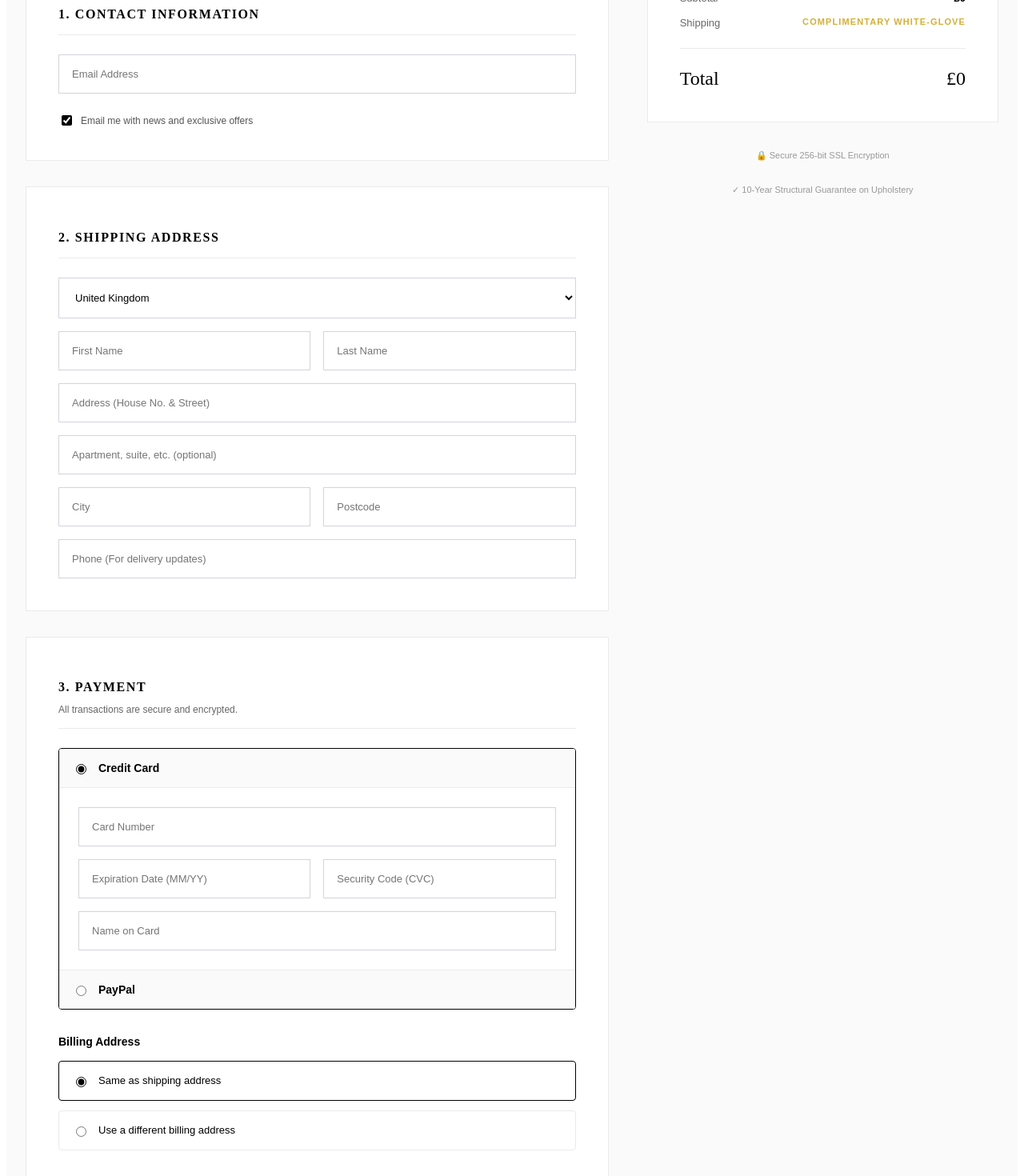
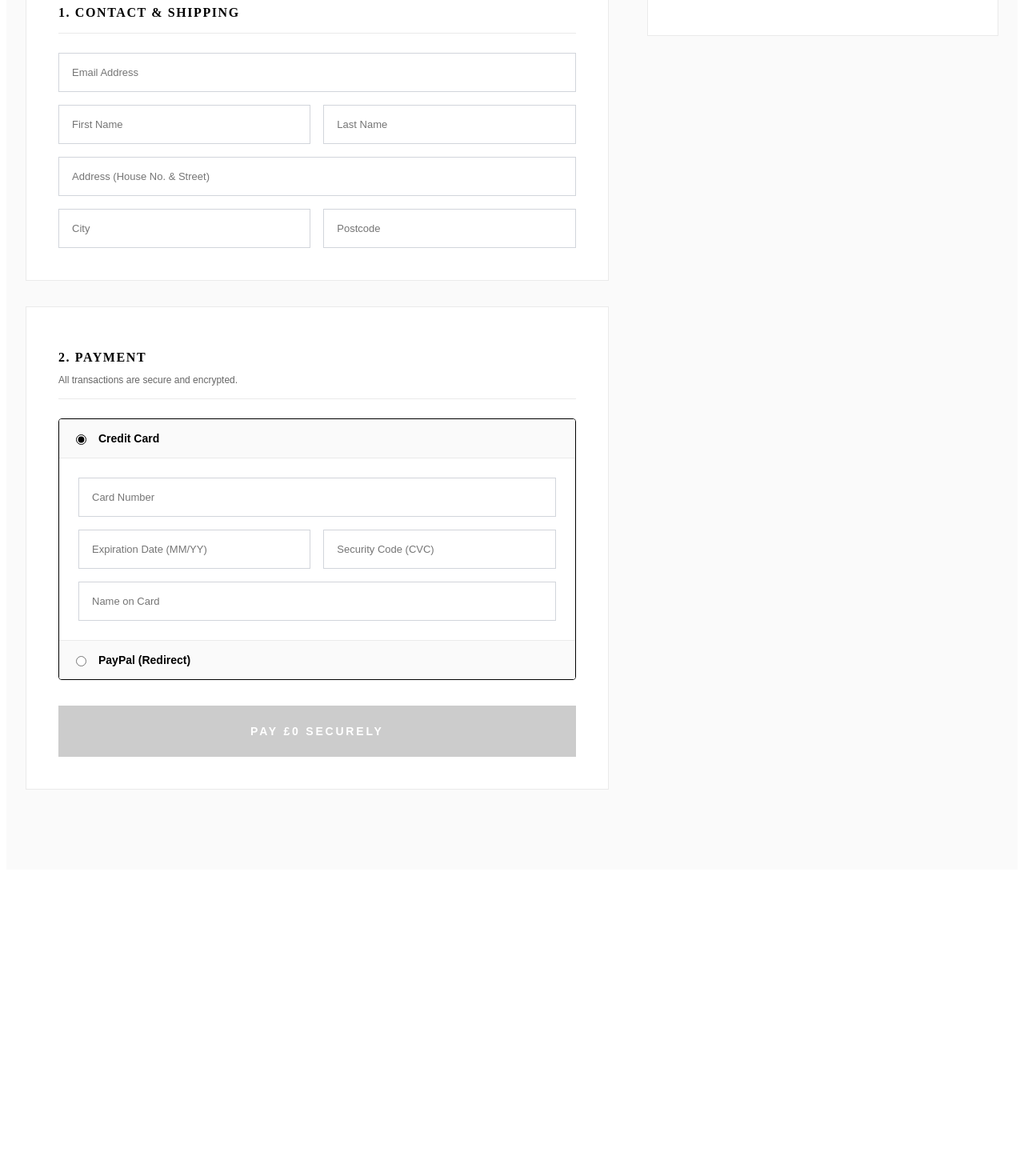
Before and after one commit to Balenk26/blackwood-rose, a Next.js app: page /preview/checkout in a window 1280 px wide. Shown: the part 660-2130 px from the top of the page at 80% size. After the commit the page ends 1755 px from the top, so only its background shows below. Built offline with nearby package versions, Linux system fonts and the light colour scheme.

Commit message:
Added checkout form validation, red error states, and processing simulation

```diff
--- a/app/preview/checkout/page.tsx
+++ b/app/preview/checkout/page.tsx
@@ -11,14 +11,74 @@ export default function CheckoutPage() {
   const [billingSame, setBillingSame] = useState(true);
   const [mounted, setMounted] = useState(false);
 
-  useEffect(() => {
-    setMounted(true);
-  }, []);
+  // 1. STATE FOR FORM DATA
+  const [formData, setFormData] = useState({
+    email: '', firstName: '', lastName: '', address: '', city: '', postcode: '',
+    cardNumber: '', expiry: '', cvc: '', cardName: ''
+  });
+
+  // 2. STATE FOR ERRORS & LOADING
+  const [errors, setErrors] = useState<string[]>([]);
+  const [isProcessing, setIsProcessing] = useState(false);
+
+  useEffect(() => setMounted(true), []);
 
   const safeCart = cart || [];
   const safeTotal = Number(cartTotal || 0);
 
-  if (!mounted) return null; // Prevents loading glitches while fetching from localStorage
+  // HANDLE TYPING IN INPUTS
+  const handleInputChange = (e: React.ChangeEvent<HTMLInputElement>) => {
+    setFormData({ ...formData, [e.target.name]: e.target.value });
+    // Remove the red error box once they start typing
+    if (errors.includes(e.target.name)) {
+      setErrors(errors.filter(err => err !== e.target.name));
+    }
+  };
+
+  // 3. THE "PAY SECURELY" BUTTON LOGIC
+  const handleCheckout = (e: React.FormEvent) => {
+    e.preventDefault();
+
+    // Check which fields are empty
+    let newErrors: string[] = [];
+
+    // Always check shipping info
+    if (!formData.email) newErrors.push('email');
+    if (!formData.firstName) newErrors.push('firstName');
+    if (!formData.lastName) newErrors.push('lastName');
+    if (!formData.address) newErrors.push('address');
+    if (!formData.city) newErrors.push('city');
+    if (!formData.postcode) newErrors.push('postcode');
+
+    // Only check credit card info if "Card" is selected
+    if (paymentMethod === 'card') {
+      if (!formData.cardNumber) newErrors.push('cardNumber');
+      if (!formData.expiry) newErrors.push('expiry');
+      if (!formData.cvc) newErrors.push('cvc');
+      if (!formData.cardName) newErrors.push('cardName');
+    }
+
+    if (newErrors.length > 0) {
+      setErrors(newErrors); // This triggers the red borders
+      window.scrollTo({ top: 0, behavior: 'smooth' }); // Scroll up to show errors
+      return;
+    }
+
+    // IF NO ERRORS: Simulate contacting Stripe/PayPal
+    setIsProcessing(true);
+    setTimeout(() => {
+      setIsProcessing(false);
+      alert(`SUCCESS! In a live environment, this would securely send the data to Stripe/PayPal to charge £${safeTotal.toLocaleString()}.`);
+      // Here is where we will eventually redirect them to a "Thank You" page and clear the cart!
+    }, 2000);
+  };
+
+  if (!mounted) return null;
+
+  // HELPER FUNCTION FOR RED BORDERS
+  const getBorderStyle = (fieldName: string) => {
+    return errors.includes(fieldName) ? '1px solid #d9534f' : '1px solid #d1d5db';
+  };
 
   return (
     <div style={{ backgroundColor: '#fafafa', color: '#000000', minHeight: '100vh', fontFamily: 'sans-serif' }}>
@@ -34,16 +94,22 @@ export default function CheckoutPage() {
           <span>Confirmation</span>
         </div>
 
-        <div style={{ display: 'flex', gap: '48px', flexWrap: 'wrap', alignItems: 'flex-start' }}>
+        {errors.length > 0 && (
+          <div style={{ backgroundColor: '#fff3f3', color: '#d9534f', padding: '16px', border: '1px solid #d9534f', marginBottom: '32px', textAlign: 'center', fontSize: '14px', fontWeight: 'bold' }}>
+            Please fill out all required fields highlighted in red below.
+          </div>
+        )}
+
+        <form onSubmit={handleCheckout} style={{ display: 'flex', gap: '48px', flexWrap: 'wrap', alignItems: 'flex-start' }}>
 
           <div style={{ flex: '2 1 650px', display: 'flex', flexDirection: 'column', gap: '32px' }}>
 
+            {/* Express Checkout (Visual Only) */}
             <div style={{ backgroundColor: '#fff', padding: '32px', border: '1px solid #eaeaea', textAlign: 'center' }}>
               <h2 style={{ fontSize: '11px', textTransform: 'uppercase', letterSpacing: '0.2em', color: '#666', marginBottom: '24px' }}>Express Checkout</h2>
               <div style={{ display: 'flex', gap: '16px' }}>
-                <button style={{ flex: 1, padding: '16px', backgroundColor: '#000', color: '#fff', border: 'none', cursor: 'pointer', fontWeight: 'bold', fontSize: '14px', borderRadius: '4px' }}> Pay</button>
-                <button style={{ flex: 1, padding: '16px', backgroundColor: '#FFC439', color: '#000', border: 'none', cursor: 'pointer', fontWeight: 'bold', fontSize: '14px', borderRadius: '4px', fontStyle: 'italic' }}>PayPal</button>
-                <button style={{ flex: 1, padding: '16px', backgroundColor: '#fff', color: '#000', border: '1px solid #000', cursor: 'pointer', fontWeight: 'bold', fontSize: '14px', borderRadius: '4px' }}>G Pay</button>
+                <button type="button" style={{ flex: 1, padding: '16px', backgroundColor: '#000', color: '#fff', border: 'none', cursor: 'pointer', fontWeight: 'bold', fontSize: '14px', borderRadius: '4px' }}> Pay</button>
+                <button type="button" style={{ flex: 1, padding: '16px', backgroundColor: '#FFC439', color: '#000', border: 'none', cursor: 'pointer', fontWeight: 'bold', fontSize: '14px', borderRadius: '4px', fontStyle: 'italic' }}>PayPal</button>
               </div>
               <div style={{ display: 'flex', alignItems: 'center', margin: '32px 0 16px 0' }}>
                 <div style={{ flex: 1, height: '1px', backgroundColor: '#eaeaea' }}></div>
@@ -52,79 +118,53 @@ export default function CheckoutPage() {
               </div>
             </div>
 
+            {/* Contact & Shipping */}
             <div style={{ backgroundColor: '#fff', padding: '40px', border: '1px solid #eaeaea' }}>
-              <h2 style={{ fontSize: '16px', fontFamily: 'serif', letterSpacing: '0.1em', textTransform: 'uppercase', marginBottom: '24px', borderBottom: '1px solid #eaeaea', paddingBottom: '16px' }}>1. Contact Information</h2>
-              <div style={{ display: 'grid', gridTemplateColumns: '1fr', gap: '16px' }}>
-                <input type="email" placeholder="Email Address" style={{ padding: '16px', border: '1px solid #d1d5db', fontSize: '13px', width: '100%', boxSizing: 'border-box', outlineColor: '#000' }} />
-                <div style={{ display: 'flex', alignItems: 'center', gap: '8px', marginTop: '8px' }}>
-                  <input type="checkbox" id="newsletter" defaultChecked style={{ accentColor: '#000' }} />
-                  <label htmlFor="newsletter" style={{ fontSize: '12px', color: '#555' }}>Email me with news and exclusive offers</label>
-                </div>
+              <h2 style={{ fontSize: '16px', fontFamily: 'serif', letterSpacing: '0.1em', textTransform: 'uppercase', marginBottom: '24px', borderBottom: '1px solid #eaeaea', paddingBottom: '16px' }}>1. Contact & Shipping</h2>
+              <div style={{ display: 'grid', gridTemplateColumns: '1fr 1fr', gap: '16px' }}>
+                <input name="email" value={formData.email} onChange={handleInputChange} type="email" placeholder="Email Address" style={{ gridColumn: 'span 2', padding: '16px', border: getBorderStyle('email'), fontSize: '13px', width: '100%', boxSizing: 'border-box', outlineColor: '#000' }} />
+                <input name="firstName" value={formData.firstName} onChange={handleInputChange} type="text" placeholder="First Name" style={{ padding: '16px', border: getBorderStyle('firstName'), fontSize: '13px', width: '100%', boxSizing: 'border-box', outlineColor: '#000' }} />
+                <input name="lastName" value={formData.lastName} onChange={handleInputChange} type="text" placeholder="Last Name" style={{ padding: '16px', border: getBorderStyle('lastName'), fontSize: '13px', width: '100%', boxSizing: 'border-box', outlineColor: '#000' }} />
+                <input name="address" value={formData.address} onChange={handleInputChange} type="text" placeholder="Address (House No. & Street)" style={{ gridColumn: 'span 2', padding: '16px', border: getBorderStyle('address'), fontSize: '13px', width: '100%', boxSizing: 'border-box', outlineColor: '#000' }} />
+                <input name="city" value={formData.city} onChange={handleInputChange} type="text" placeholder="City" style={{ padding: '16px', border: getBorderStyle('city'), fontSize: '13px', width: '100%', boxSizing: 'border-box', outlineColor: '#000' }} />
+                <input name="postcode" value={formData.postcode} onChange={handleInputChange} type="text" placeholder="Postcode" style={{ padding: '16px', border: getBorderStyle('postcode'), fontSize: '13px', width: '100%', boxSizing: 'border-box', outlineColor: '#000' }} />
               </div>
             </div>
 
+            {/* Payment Method */}
             <div style={{ backgroundColor: '#fff', padding: '40px', border: '1px solid #eaeaea' }}>
-              <h2 style={{ fontSize: '16px', fontFamily: 'serif', letterSpacing: '0.1em', textTransform: 'uppercase', marginBottom: '24px', borderBottom: '1px solid #eaeaea', paddingBottom: '16px' }}>2. Shipping Address</h2>
-              <div style={{ display: 'grid', gridTemplateColumns: '1fr 1fr', gap: '16px' }}>
-                <select style={{ gridColumn: 'span 2', padding: '16px', border: '1px solid #d1d5db', fontSize: '13px', width: '100%', boxSizing: 'border-box', backgroundColor: '#fff', outlineColor: '#000' }}>
-                  <option>United Kingdom</option>
-                  <option>United States</option>
-                  <option>European Union</option>
-                </select>
-                <input type="text" placeholder="First Name" style={{ padding: '16px', border: '1px solid #d1d5db', fontSize: '13px', width: '100%', boxSizing: 'border-box', outlineColor: '#000' }} />
-                <input type="text" placeholder="Last Name" style={{ padding: '16px', border: '1px solid #d1d5db', fontSize: '13px', width: '100%', boxSizing: 'border-box', outlineColor: '#000' }} />
-                <input type="text" placeholder="Address (House No. & Street)" style={{ gridColumn: 'span 2', padding: '16px', border: '1px solid #d1d5db', fontSize: '13px', width: '100%', boxSizing: 'border-box', outlineColor: '#000' }} />
-                <input type="text" placeholder="Apartment, suite, etc. (optional)" style={{ gridColumn: 'span 2', padding: '16px', border: '1px solid #d1d5db', fontSize: '13px', width: '100%', boxSizing: 'border-box', outlineColor: '#000' }} />
-                <input type="text" placeholder="City" style={{ padding: '16px', border: '1px solid #d1d5db', fontSize: '13px', width: '100%', boxSizing: 'border-box', outlineColor: '#000' }} />
-                <input type="text" placeholder="Postcode" style={{ padding: '16px', border: '1px solid #d1d5db', fontSize: '13px', width: '100%', boxSizing: 'border-box', outlineColor: '#000' }} />
-                <input type="tel" placeholder="Phone (For delivery updates)" style={{ gridColumn: 'span 2', padding: '16px', border: '1px solid #d1d5db', fontSize: '13px', width: '100%', boxSizing: 'border-box', outlineColor: '#000' }} />
-              </div>
-            </div>
-
-            <div style={{ backgroundColor: '#fff', padding: '40px', border: '1px solid #eaeaea' }}>
-              <h2 style={{ fontSize: '16px', fontFamily: 'serif', letterSpacing: '0.1em', textTransform: 'uppercase', marginBottom: '8px' }}>3. Payment</h2>
+              <h2 style={{ fontSize: '16px', fontFamily: 'serif', letterSpacing: '0.1em', textTransform: 'uppercase', marginBottom: '8px' }}>2. Payment</h2>
               <p style={{ fontSize: '12px', color: '#666', marginBottom: '24px', borderBottom: '1px solid #eaeaea', paddingBottom: '16px' }}>All transactions are secure and encrypted.</p>
 
               <div style={{ border: '1px solid #000', borderRadius: '4px', overflow: 'hidden', marginBottom: '32px' }}>
                 <div style={{ padding: '16px', backgroundColor: '#fafafa', borderBottom: '1px solid #eaeaea', display: 'flex', alignItems: 'center', gap: '12px' }}>
-                  <input type="radio" id="pay-card" name="payment" checked={paymentMethod === 'card'} onChange={() => setPaymentMethod('card')} style={{ accentColor: '#000' }} />
+                  <input type="radio" id="pay-card" checked={paymentMethod === 'card'} onChange={() => { setPaymentMethod('card'); setErrors([]); }} style={{ accentColor: '#000' }} />
                   <label htmlFor="pay-card" style={{ fontSize: '14px', fontWeight: 'bold' }}>Credit Card</label>
                 </div>
 
                 {paymentMethod === 'card' && (
                   <div style={{ padding: '24px', display: 'grid', gridTemplateColumns: '1fr 1fr', gap: '16px', backgroundColor: '#fff' }}>
-                    <input type="text" placeholder="Card Number" style={{ gridColumn: 'span 2', padding: '16px', border: '1px solid #d1d5db', fontSize: '13px', width: '100%', boxSizing: 'border-box', outlineColor: '#000' }} />
-                    <input type="text" placeholder="Expiration Date (MM/YY)" style={{ padding: '16px', border: '1px solid #d1d5db', fontSize: '13px', width: '100%', boxSizing: 'border-box', outlineColor: '#000' }} />
-                    <input type="text" placeholder="Security Code (CVC)" style={{ padding: '16px', border: '1px solid #d1d5db', fontSize: '13px', width: '100%', boxSizing: 'border-box', outlineColor: '#000' }} />
-                    <input type="text" placeholder="Name on Card" style={{ gridColumn: 'span 2', padding: '16px', border: '1px solid #d1d5db', fontSize: '13px', width: '100%', boxSizing: 'border-box', outlineColor: '#000' }} />
+                    <input name="cardNumber" value={formData.cardNumber} onChange={handleInputChange} type="text" placeholder="Card Number" style={{ gridColumn: 'span 2', padding: '16px', border: getBorderStyle('cardNumber'), fontSize: '13px', width: '100%', boxSizing: 'border-box', outlineColor: '#000' }} />
+                    <input name="expiry" value={formData.expiry} onChange={handleInputChange} type="text" placeholder="Expiration Date (MM/YY)" style={{ padding: '16px', border: getBorderStyle('expiry'), fontSize: '13px', width: '100%', boxSizing: 'border-box', outlineColor: '#000' }} />
+                    <input name="cvc" value={formData.cvc} onChange={handleInputChange} type="text" placeholder="Security Code (CVC)" style={{ padding: '16px', border: getBorderStyle('cvc'), fontSize: '13px', width: '100%', boxSizing: 'border-box', outlineColor: '#000' }} />
+                    <input name="cardName" value={formData.cardName} onChange={handleInputChange} type="text" placeholder="Name on Card" style={{ gridColumn: 'span 2', padding: '16px', border: getBorderStyle('cardName'), fontSize: '13px', width: '100%', boxSizing: 'border-box', outlineColor: '#000' }} />
                   </div>
                 )}
 
                 <div style={{ padding: '16px', backgroundColor: '#fafafa', borderTop: '1px solid #eaeaea', display: 'flex', alignItems: 'center', gap: '12px' }}>
-                  <input type="radio" id="pay-paypal" name="payment" checked={paymentMethod === 'paypal'} onChange={() => setPaymentMethod('paypal')} style={{ accentColor: '#000' }} />
-                  <label htmlFor="pay-paypal" style={{ fontSize: '14px', fontWeight: 'bold' }}>PayPal</label>
+                  <input type="radio" id="pay-paypal" checked={paymentMethod === 'paypal'} onChange={() => { setPaymentMethod('paypal'); setErrors([]); }} style={{ accentColor: '#000' }} />
+                  <label htmlFor="pay-paypal" style={{ fontSize: '14px', fontWeight: 'bold' }}>PayPal (Redirect)</label>
                 </div>
               </div>
 
-              <h3 style={{ fontSize: '14px', fontWeight: 'bold', marginBottom: '16px' }}>Billing Address</h3>
-              <div style={{ display: 'flex', flexDirection: 'column', gap: '12px', marginBottom: '40px' }}>
-                <div style={{ display: 'flex', alignItems: 'center', gap: '12px', padding: '16px', border: billingSame ? '1px solid #000' : '1px solid #eaeaea', borderRadius: '4px', cursor: 'pointer' }} onClick={() => setBillingSame(true)}>
-                  <input type="radio" checked={billingSame} readOnly style={{ accentColor: '#000' }} />
-                  <span style={{ fontSize: '13px' }}>Same as shipping address</span>
-                </div>
-                <div style={{ display: 'flex', alignItems: 'center', gap: '12px', padding: '16px', border: !billingSame ? '1px solid #000' : '1px solid #eaeaea', borderRadius: '4px', cursor: 'pointer' }} onClick={() => setBillingSame(false)}>
-                  <input type="radio" checked={!billingSame} readOnly style={{ accentColor: '#000' }} />
-                  <span style={{ fontSize: '13px' }}>Use a different billing address</span>
-                </div>
-              </div>
-
-              <button style={{ width: '100%', backgroundColor: '#000', color: '#fff', padding: '24px', fontSize: '14px', textTransform: 'uppercase', letterSpacing: '0.2em', fontWeight: 'bold', border: 'none', cursor: 'pointer' }}>
-                Pay £{safeTotal.toLocaleString()} Securely
+              <button disabled={safeCart.length === 0 || isProcessing} type="submit" style={{ width: '100%', backgroundColor: safeCart.length === 0 ? '#ccc' : '#000', color: '#fff', padding: '24px', fontSize: '14px', textTransform: 'uppercase', letterSpacing: '0.2em', fontWeight: 'bold', border: 'none', cursor: safeCart.length === 0 ? 'not-allowed' : 'pointer' }}>
+                {isProcessing ? 'Processing...' : paymentMethod === 'paypal' ? 'Proceed to PayPal' : `Pay £${safeTotal.toLocaleString()} Securely`}
               </button>
             </div>
 
           </div>
 
+          {/* RIGHT COLUMN: Order Summary */}
           <div style={{ flex: '1 1 400px', position: 'sticky', top: '180px' }}>
             <div style={{ backgroundColor: '#fff', padding: '40px', border: '1px solid #eaeaea' }}>
               <h2 style={{ fontSize: '16px', fontFamily: 'serif', textTransform: 'uppercase', letterSpacing: '0.1em', marginBottom: '32px' }}>Order Summary</h2>
@@ -141,20 +181,13 @@ export default function CheckoutPage() {
                     return (
                       <div key={`checkout-cart-${index}`} style={{ display: 'flex', gap: '16px', marginBottom: '24px' }}>
                         <div style={{ width: '64px', height: '85px', backgroundColor: '#f5f5f5', flexShrink: 0, position: 'relative' }}>
+                          {/* eslint-disable-next-line @next/next/no-img-element */}
                           {safeImage && <img src={safeImage} alt={safeName} style={{ width: '100%', height: '100%', objectFit: 'cover' }} />}
-                          <span style={{ position: 'absolute', top: '-8px', right: '-8px', backgroundColor: '#666', color: '#fff', fontSize: '10px', width: '20px', height: '20px', display: 'flex', alignItems: 'center', justifyContent: 'center', borderRadius: '50%' }}>1</span>
                         </div>
                         <div style={{ display: 'flex', flexDirection: 'column', flexGrow: 1, justifyContent: 'center' }}>
                           <span style={{ fontSize: '11px', fontWeight: 'bold', textTransform: 'uppercase', letterSpacing: '0.05em', marginBottom: '4px' }}>{safeName}</span>
                           <span style={{ fontSize: '12px', color: '#666', marginBottom: '8px' }}>£{safePrice.toLocaleString()}</span>
-
-                          {/* NEW REMOVE BUTTON (Passes exact index) */}
-                          <button
-                            onClick={() => removeFromCart(index)}
-                            style={{ alignSelf: 'flex-start', background: 'none', border: 'none', fontSize: '9px', textTransform: 'uppercase', letterSpacing: '0.1em', color: '#d9534f', cursor: 'pointer', padding: 0, fontWeight: 'bold' }}
-                          >
-                            Remove
-                          </button>
+                          <button type="button" onClick={() => removeFromCart(index)} style={{ alignSelf: 'flex-start', background: 'none', border: 'none', fontSize: '9px', textTransform: 'uppercase', letterSpacing: '0.1em', color: '#d9534f', cursor: 'pointer', padding: 0, fontWeight: 'bold' }}>Remove</button>
                         </div>
                       </div>
                     );
@@ -162,19 +195,10 @@ export default function CheckoutPage() {
                 )}
               </div>
 
-              <div style={{ display: 'flex', gap: '8px', marginBottom: '32px', borderTop: '1px solid #eaeaea', paddingTop: '32px' }}>
-                <input type="text" placeholder="Gift card or discount code" style={{ flex: 1, padding: '14px', border: '1px solid #d1d5db', fontSize: '13px', outlineColor: '#000' }} />
-                <button style={{ padding: '0 24px', backgroundColor: '#f5f5f5', border: '1px solid #d1d5db', fontSize: '11px', textTransform: 'uppercase', letterSpacing: '0.1em', fontWeight: 'bold', cursor: 'pointer' }}>Apply</button>
-              </div>
-
-              <div style={{ display: 'flex', flexDirection: 'column', gap: '16px', fontSize: '13px' }}>
+              <div style={{ display: 'flex', flexDirection: 'column', gap: '16px', fontSize: '13px', borderTop: '1px solid #eaeaea', paddingTop: '32px' }}>
                 <div style={{ display: 'flex', justifyContent: 'space-between' }}>
                   <span style={{ color: '#666' }}>Subtotal</span>
                   <span style={{ fontWeight: 'bold' }}>£{safeTotal.toLocaleString()}</span>
-                </div>
-                <div style={{ display: 'flex', justifyContent: 'space-between' }}>
-                  <span style={{ color: '#666' }}>Shipping</span>
-                  <span style={{ color: '#D4AF37', fontWeight: 'bold', textTransform: 'uppercase', fontSize: '11px', letterSpacing: '0.1em' }}>Complimentary White-Glove</span>
                 </div>
                 <div style={{ display: 'flex', justifyContent: 'space-between', borderTop: '1px solid #eaeaea', paddingTop: '24px', fontSize: '24px', fontFamily: 'serif', marginTop: '8px' }}>
                   <span>Total</span>
@@ -182,14 +206,9 @@ export default function CheckoutPage() {
                 </div>
               </div>
             </div>
-
-            <div style={{ marginTop: '24px', textAlign: 'center', fontSize: '11px', color: '#999', display: 'flex', flexDirection: 'column', gap: '8px' }}>
-              <p>🔒 Secure 256-bit SSL Encryption</p>
-              <p>✓ 10-Year Structural Guarantee on Upholstery</p>
-            </div>
           </div>
 
-        </div>
+        </form>
       </div>
     </div>
   );
```
